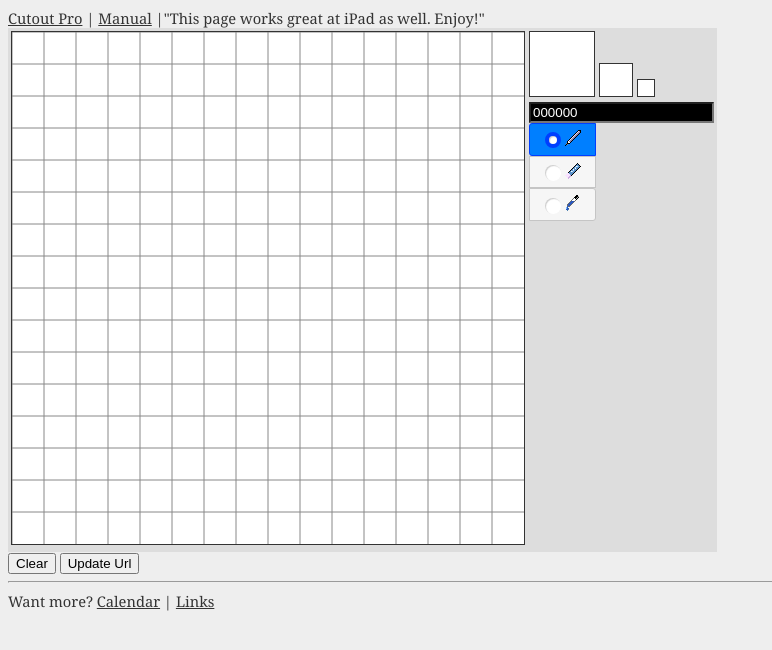
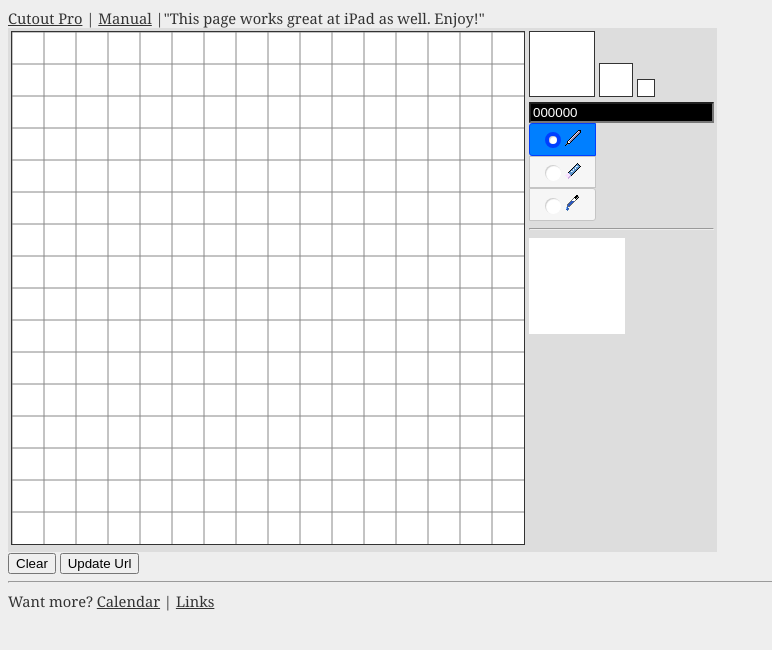
Before and after one commit to bvssvni/canvas-pxl, a plain HTML site: page index.html in a window 1280 px wide. Shown: the whole page, without its empty margins (0-772 px from the left). Drawn offline with nearby package versions, Linux system fonts and the light colour scheme.

Commit message:
Added tiled preview.

```diff
--- a/index.html
+++ b/index.html
@@ -107,6 +107,10 @@ _gaq.push(['_trackPageview']);
 <input id="colorPicker" type="radio" name="tool" />
 	<label for="colorPicker"><img title="Color Picker" src="color-picker.png" /></label>
 </span>
+<br />
+<hr />
+<canvas id="tiled" width="96" height="96">
+</canvas>
 </td>
 </tr>
 </table>
--- a/pxl.js
+++ b/pxl.js
@@ -22,6 +22,7 @@ var selected_color_id = "selectedColor";
 var preview_id = "preview";
 var preview2_id = "preview2";
 var preview4_id = "preview4";
+var tiled_id = "tiled";
 var square_colors = [];
 var squares = [];
 var scale_x = 32;
@@ -210,6 +211,34 @@ function renderPreview(id, scale) {
 	}
 }
 
+function renderTiled(id) {
+	var scale = 2;
+	var preview = document.getElementById(id);
+	var ctx = preview.getContext("2d");
+	var w = preview.width;
+	var h = preview.height;
+	ctx.fillStyle = workarea_background_style;
+	ctx.fillRect(0, 0, w, h);
+
+	for (var offx = 0; offx < 3; offx++) {
+		for (var offy = 0; offy < 3; offy++) {
+			for (var i = 0; i < squares.length; i++) {
+				var c = square_colors[i];
+				var str = "rgba("+c[0]+","+c[1]+","+c[2]+","+c[3]+")";
+				ctx.fillStyle = str;
+
+				var square = squares[i];
+				var x = square[0] * scale;
+				var y = square[1] * scale;
+				var fx = 16 * scale * offx + x;
+				var fy = 16 * scale * offy + y;
+
+				ctx.fillRect(fx, fy, scale, scale);
+			}
+		}
+	}
+}
+
 function renderWorkArea() {
 	var workarea = document.getElementById(workarea_id);
 	var ctx = workarea.getContext("2d");
@@ -226,6 +255,8 @@ function renderWorkArea() {
 	renderPreview(preview_id, 1);
 	renderPreview(preview2_id, 2);
 	renderPreview(preview4_id, 4);
+
+	renderTiled(tiled_id);
 }
 
 function makeAddPixel(id) {
@@ -292,6 +323,7 @@ function makeAddPixel(id) {
 		return false;
 	}
 	box.addEventListener("mouseup", mouseup, true);
+	box.addEventListener("mouseout", mouseup, true);
 
 	var touchstart = function(event) {
 		dragging = true;
```
Also changed, not shown: todo.txt.
